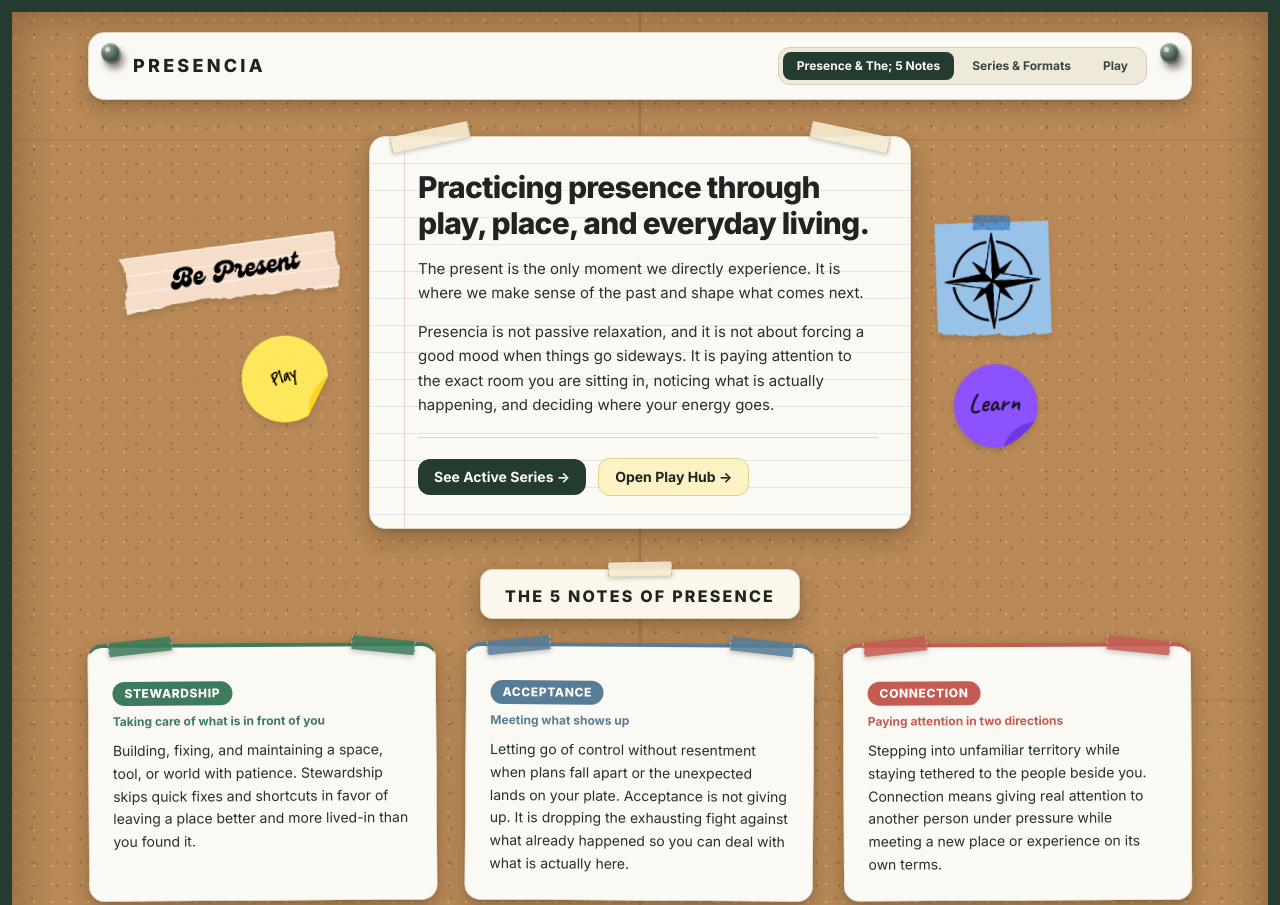
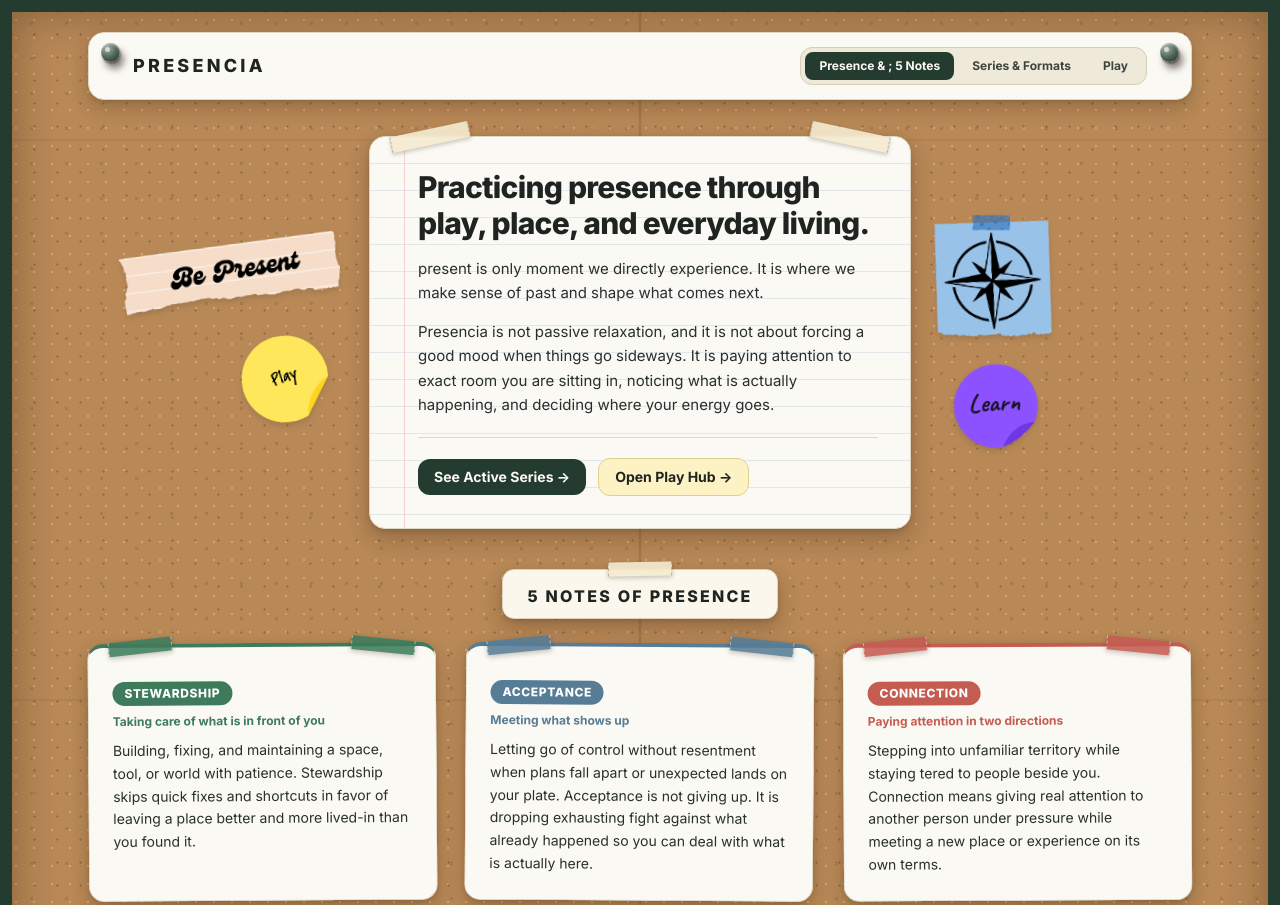
Before and after one commit to presenciaventures/Presencia-Site, a plain HTML site: page index.html in a window 1280 px wide. Shown: the top 905 px of the page. Drawn offline with nearby package versions, Linux system fonts and the light colour scheme.

Commit message:
Update index.html

```diff
--- a/index.html
+++ b/index.html
@@ -3,7 +3,7 @@
 <head>
   <meta charset="UTF-8" />
   <meta name="viewport" content="width=device-width, initial-scale=1.0" />
-  <title>PRESENCIA | Presence & The; 5 Notes</title>
+  <title>PRESENCIA | Presence & The 5 Notes</title>
   <script src="https://cdn.tailwindcss.com"></script>
   <link rel="preconnect" href="https://fonts.googleapis.com">
   <link rel="preconnect" href="https://fonts.gstatic.com" crossorigin>
@@ -36,7 +36,7 @@
       <div class="pr-4 flex flex-wrap items-center gap-2.5 ml-auto sm:ml-0">
         <nav aria-label="Primary Pages" class="bg-[#efe9da] p-1 rounded-xl border border-[#d8ceb8] flex flex-wrap items-center gap-1">
           <a href="index.html" class="px-3.5 py-1.5 rounded-lg text-xs font-bold transition-all bg-[#243b2f] text-[#fbf9f3] shadow-2xs">
-            Presence & The; 5 Notes
+            Presence & ; 5 Notes
           </a>
           <a href="series.html" class="px-3.5 py-1.5 rounded-lg text-xs font-bold transition-all text-[#3c4540] hover:text-[#1f2421]">
             Series &amp; Formats
@@ -50,7 +50,7 @@
   </div>
 
   <!-- ===================================================================== -->
-  <!-- PAGE 1: Presence & The 5 Notes                                     -->
+  <!-- PAGE 1: Presence &  5 Notes                                     -->
   <!-- ===================================================================== -->
   <main class="flex-1 max-w-6xl w-full mx-auto px-4 sm:px-6 py-7 sm:py-9 space-y-10 relative">
 
@@ -80,10 +80,10 @@
 
           <div class="space-y-3.5 text-[15px] leading-relaxed text-[#28302b]">
             <p>
-              The present is the only moment we directly experience. It is where we make sense of the past and shape what comes next.
+               present is  only moment we directly experience. It is where we make sense of  past and shape what comes next.
             </p>
             <p>
-              Presencia is not passive relaxation, and it is not about forcing a good mood when things go sideways. It is paying attention to the exact room you are sitting in, noticing what is actually happening, and deciding where your energy goes.
+              Presencia is not passive relaxation, and it is not about forcing a good mood when things go sideways. It is paying attention to  exact room you are sitting in, noticing what is actually happening, and deciding where your energy goes.
             </p>
           </div>
 
@@ -130,7 +130,7 @@
         <div class="cream-banner rounded-xl px-6 py-2.5 pt-3.5 inline-block">
           <div class="masking-tape w-16 h-3.5 -top-2 left-1/2 -translate-x-1/2 -rotate-1"></div>
           <h2 class="text-sm sm:text-base font-extrabold uppercase tracking-[0.14em] text-[#1f2421]">
-            The 5 Notes of Presence
+             5 Notes of Presence
           </h2>
         </div>
       </div>
@@ -166,7 +166,7 @@
               <p class="text-xs font-bold text-[#567c96] mt-2">Meeting what shows up</p>
             </div>
             <p class="text-sm leading-relaxed text-[#28302b]">
-              Letting go of control without resentment when plans fall apart or the unexpected lands on your plate. Acceptance is not giving up. It is dropping the exhausting fight against what already happened so you can deal with what is actually here.
+              Letting go of control without resentment when plans fall apart or  unexpected lands on your plate. Acceptance is not giving up. It is dropping  exhausting fight against what already happened so you can deal with what is actually here.
             </p>
           </div>
         </article>
@@ -183,7 +183,7 @@
               <p class="text-xs font-bold text-[#c45c52] mt-2">Paying attention in two directions</p>
             </div>
             <p class="text-sm leading-relaxed text-[#28302b]">
-              Stepping into unfamiliar territory while staying tethered to the people beside you. Connection means giving real attention to another person under pressure while meeting a new place or experience on its own terms.
+              Stepping into unfamiliar territory while staying tered to  people beside you. Connection means giving real attention to another person under pressure while meeting a new place or experience on its own terms.
             </p>
           </div>
         </article>
```
